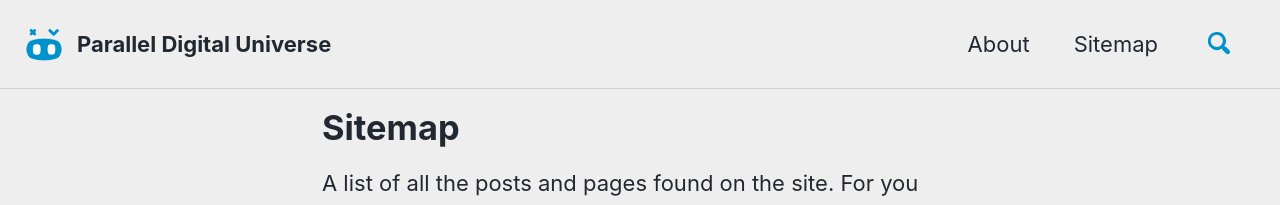
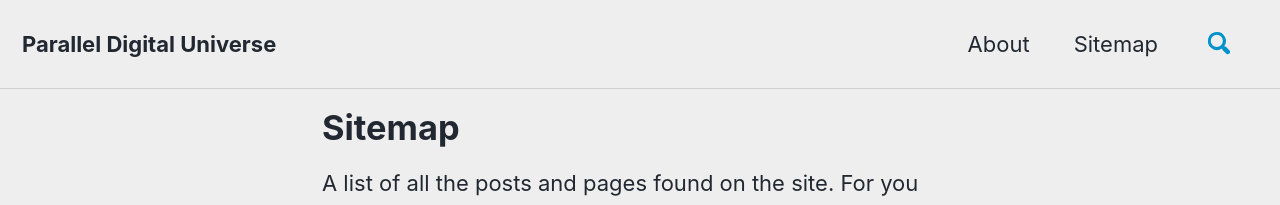
Before and after one commit to pdupub/pdu.pub, a Jekyll site: the page built from _pages/sitemap.md, in a window 1280 px wide. Shown: the top 205 px of the page. Built offline with Jekyll 4.4.1, drawn with Linux system fonts in a browser that asks for light colours; cached includes are drawn as plain includes; comment, search, counter and statistics services are not loaded; a style sheet for code colours, icons or effects is not loaded.

Commit message:
Update _config.yml

```diff
--- a/_config.yml
+++ b/_config.yml
@@ -24,7 +24,7 @@
 baseurl                  : "/"
 repository               : "pdupub/go-pdu"
 teaser                   : # path of fallback teaser image, e.g. "/assets/images/500x300.png"
-logo                     : "/assets/images/icon.svg"  # path of logo image to display in the masthead, e.g. "/assets/images/88x88.png"
+logo                     : # path of logo image to display in the masthead, e.g. "/assets/images/88x88.png"
 masthead_title           : # overrides the website title displayed in the masthead, use " " for no title
 # breadcrumbs            : false # true, false (default)
 words_per_minute         : 200
```
